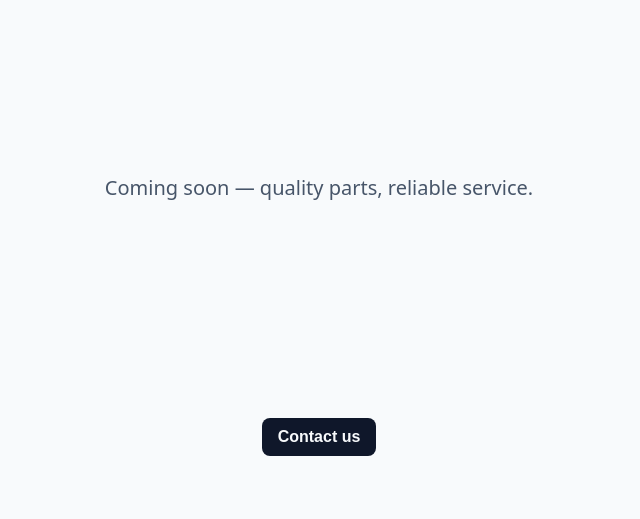
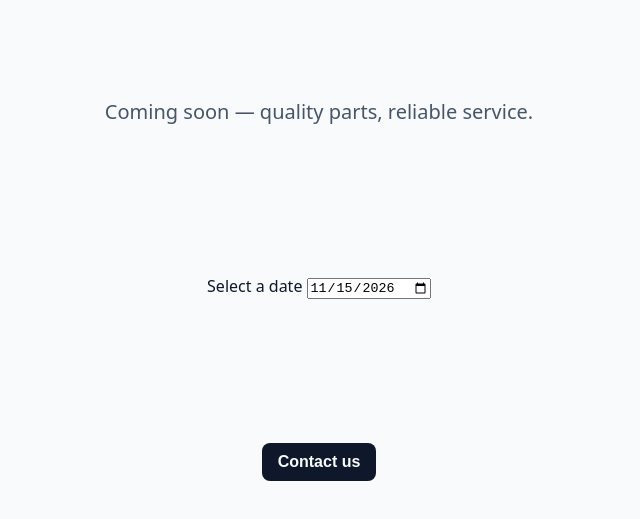
Before and after one commit to ashraf-dev/Company-Portifolio, a plain HTML site: page index.html in a window 1280 px wide. Shown: the part 223-742 px from the top of the page, without its empty margins (321-961 px from the left). Drawn offline with Linux system fonts and the light colour scheme.

Commit message:
Add accessible date picker with default value set to today

```diff
--- a/index.html
+++ b/index.html
@@ -11,6 +11,12 @@
     <main class="container" role="main">
       <h1>haddadco for parts</h1>
       <p class="subtitle">Coming soon — quality parts, reliable service.</p>
+
+      <div class="control-group">
+        <label for="date-picker" id="date-label">Select a date</label>
+        <input type="date" id="date-picker" name="date" aria-labelledby="date-label" />
+      </div>
+
       <button id="contact-btn" class="btn" type="button" aria-label="Contact us by email">Contact us</button>
       <p id="contact-status" class="status" role="status" aria-live="polite" aria-atomic="true"></p>
     </main>
@@ -34,6 +40,17 @@
           }
         });
       })();
+
+      // Set today's date (local timezone) as the default value for the date picker
+      (function () {
+        var dateInput = document.getElementById('date-picker');
+        if (!dateInput) return;
+        var today = new Date();
+        var y = today.getFullYear();
+        var m = String(today.getMonth() + 1).padStart(2, '0');
+        var d = String(today.getDate()).padStart(2, '0');
+        dateInput.value = [y, m, d].join('-');
+      })();
     </script>
   </body>
 </html>
```
